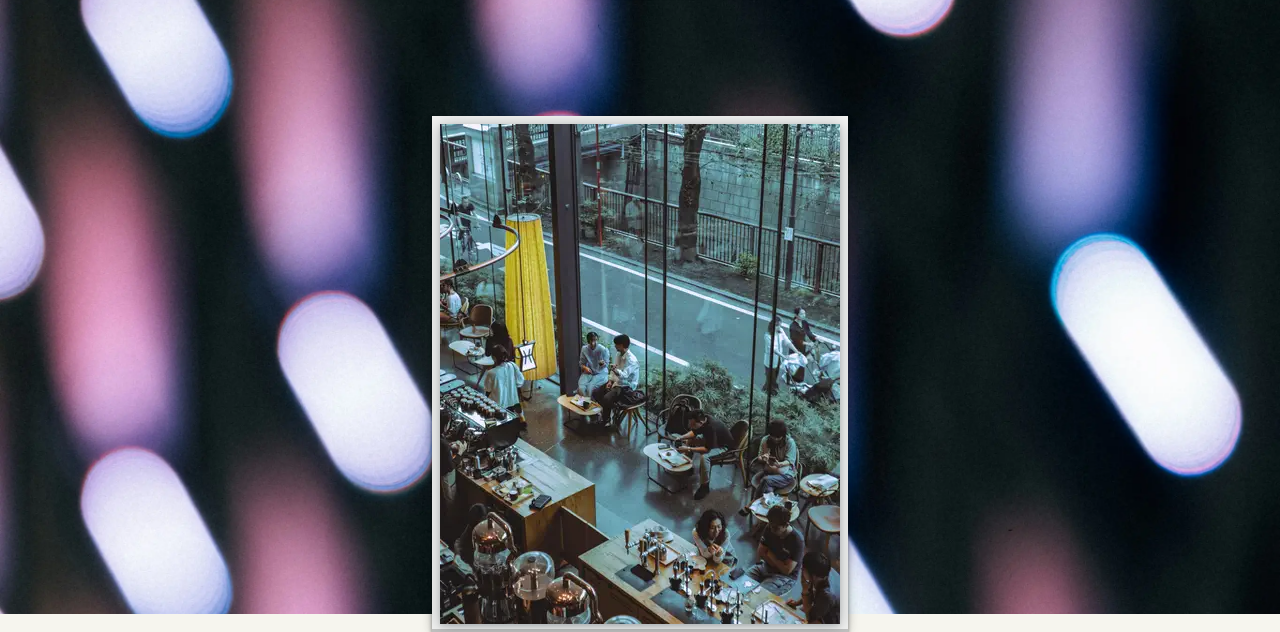
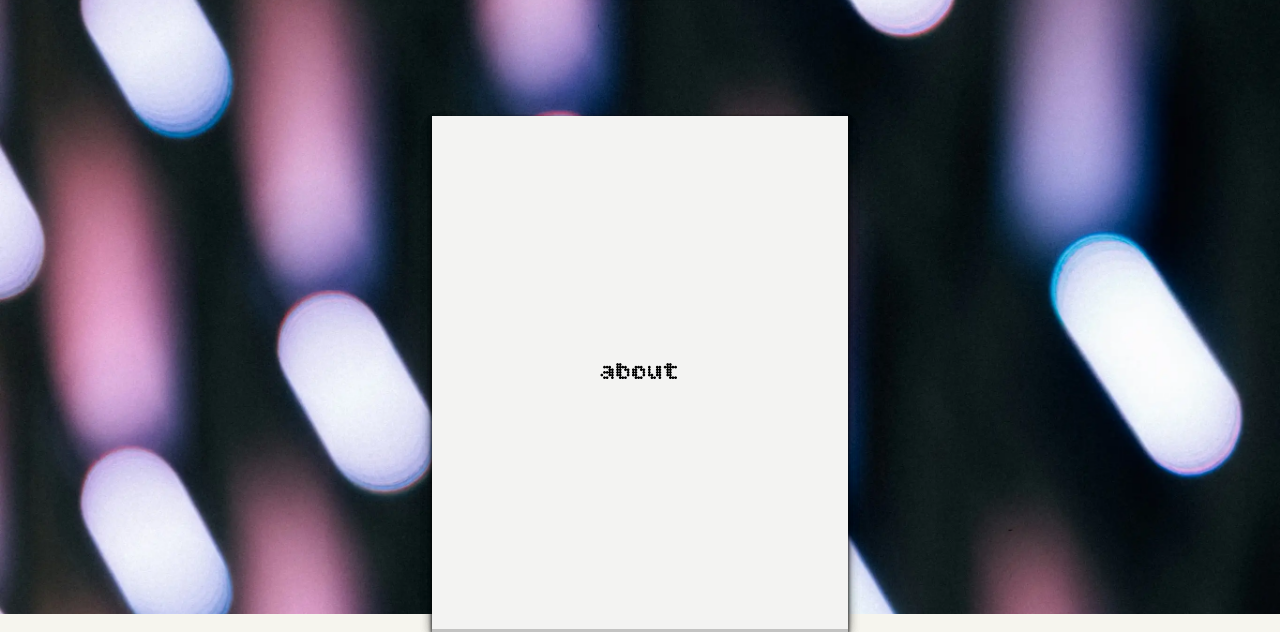
Before and after one commit to kakuni1/odin-restaurant-page, a website built with webpack: page src/main.html in a window 1280 px wide. Shown: the part 219-851 px from the top of the page. Built offline with nearby package versions, Linux system fonts and the light colour scheme.

Commit message:
add: menu tab

```diff
--- /dev/null
+++ b/src/data/menu.js
@@ -0,0 +1,13 @@
+const menu = [
+    "Menu",
+    "------------------",
+    "Coffee: $6.00",
+    "Cafe Latte: $7.00",
+    "------------------",
+    "Basque Cheese Cake: $7.00",
+    "Croissant: $5.00",
+    "Scone: $4.00",
+    "------------------",
+];
+
+export { menu };
--- a/src/index.js
+++ b/src/index.js
@@ -1,4 +1,7 @@
 import { container, cardCafe } from "./load/tab-home.js";
+import { cardMenu } from "./load/tab-menu.js";
+import { cardAbout } from "./load/tab-about.js";
+
 import "./styles.css";
 
 (function mouseEvent() {
@@ -8,14 +11,22 @@ import "./styles.css";
 
     home.addEventListener("click", () => {
         if (cardCafe.parentNode === container) container.removeChild(cardCafe);
+        if (cardMenu.parentNode === container) container.removeChild(cardMenu);
+        if (cardAbout.parentNode === container) container.removeChild(cardAbout);
         container.appendChild(cardCafe);
     });
 
     menu.addEventListener("click", () => {
         if (cardCafe.parentNode === container) container.removeChild(cardCafe);
+        if (cardMenu.parentNode === container) container.removeChild(cardMenu);
+        if (cardAbout.parentNode === container) container.removeChild(cardAbout);
+        container.appendChild(cardMenu);
     });
 
     about.addEventListener("click", () => {
         if (cardCafe.parentNode === container) container.removeChild(cardCafe);
+        if (cardMenu.parentNode === container) container.removeChild(cardMenu);
+        if (cardAbout.parentNode === container) container.removeChild(cardAbout);
+        container.appendChild(cardAbout);
     });
 })();
--- a/src/load/tab-about.js
+++ b/src/load/tab-about.js
@@ -0,0 +1,10 @@
+import { container } from "./background.js";
+
+const cardAbout = document.createElement("div");
+const text = document.createElement("p");
+cardAbout.id = "card-menu";
+text.textContent = "about";
+cardAbout.appendChild(text);
+container.appendChild(cardAbout);
+
+export { cardAbout };
--- a/src/load/tab-home.js
+++ b/src/load/tab-home.js
@@ -1,4 +1,4 @@
-import { container } from "./background.js";
+import { content, container } from "./background.js";
 import fileCafe from "../images/pexels-joao-mira-2150881975-31413759_web.webp";
 
 // text for logo
--- a/src/load/tab-menu.js
+++ b/src/load/tab-menu.js
@@ -0,0 +1,19 @@
+import { container } from "./background.js";
+import { menu } from "../data/menu.js";
+
+const cardMenu = document.createElement("div");
+const ul = document.createElement("ul");
+
+menu.forEach((item) => {
+    const product = document.createElement("li");
+    product.textContent = item;
+    ul.appendChild(product);
+});
+
+cardMenu.id = "card-menu";
+ul.id = "menu";
+
+cardMenu.appendChild(ul);
+container.appendChild(cardMenu);
+
+export { cardMenu };
--- a/src/styles.css
+++ b/src/styles.css
@@ -121,7 +121,9 @@ body {
 }
 
 #card-logo,
-#card-cafe {
+#card-cafe,
+#card-menu,
+#card-about {
     position: absolute;
     display: flex;
     justify-content: center;
@@ -146,7 +148,9 @@ body {
     height: 47.5px;
 }
 
-#card-cafe {
+#card-cafe,
+#card-menu,
+#card-about {
     left: 50%;
     top: 5.5%;
     transform: translate(-50%, 50%);
@@ -154,8 +158,28 @@ body {
     height: 516px;
 }
 
-#image-cafe {
+#image-cafe,
+#menu {
     box-shadow:
         rgba(14, 30, 37, 0.12) 0px 2px 4px 0px,
         rgba(14, 30, 37, 0.32) 0px 2px 16px 0px;
 }
+
+#menu {
+    width: 100%;
+    height: calc(100% - 25px);
+    margin: 10px 15px;
+    padding: 10px 15px;
+}
+
+#menu > li {
+    font-size: 1.33rem;
+}
+
+ul {
+    padding-left: 0;
+}
+
+li {
+    list-style: none;
+}
```
